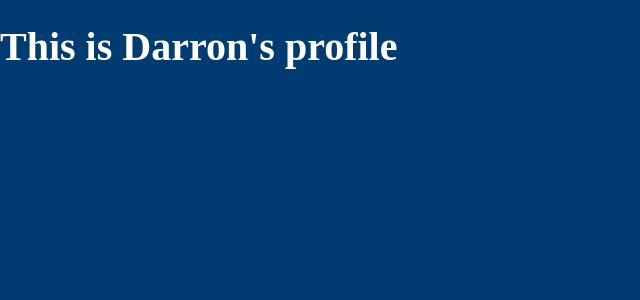
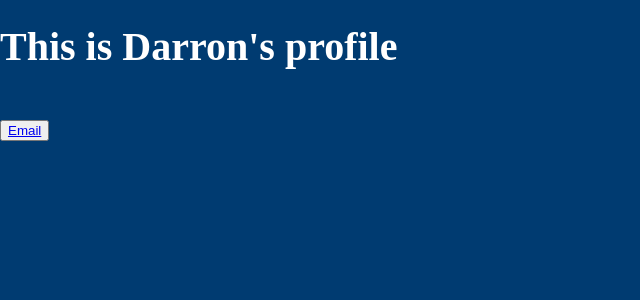
Before and after one commit to chuongCode/DandyHive, a Flask app: page /profile/6/ in a window 1280 px wide. Shown: the part 104-404 px from the top of the page, without its empty margins (0-640 px from the left). Run offline with Flask 3, Linux system fonts and the light colour scheme; a user stored in the database is signed in.

Commit message:
scuffed version of use case 3

```diff
--- a/src/templates/mentor_profile.html
+++ b/src/templates/mentor_profile.html
@@ -8,6 +8,7 @@
     <body>
         {% block body %}
             <h1 style="padding-top:100px;">This is {{mentor.firstname}}'s profile</h1>
+            <button><a href="mailto: {{mentor.email}}">Email</a></button>
         {% endblock %}
     </body>
 </html>
--- a/src/templates/profile.html
+++ b/src/templates/profile.html
@@ -20,7 +20,6 @@
                 padding-left: 0.5rem;
             }
         </style>
-        <!-- have some styling in here plz -->
             <h1 style="
             font-family: 'Lato';
             font-style: normal;
```
Also changed, not shown: src/data.sqlite.
